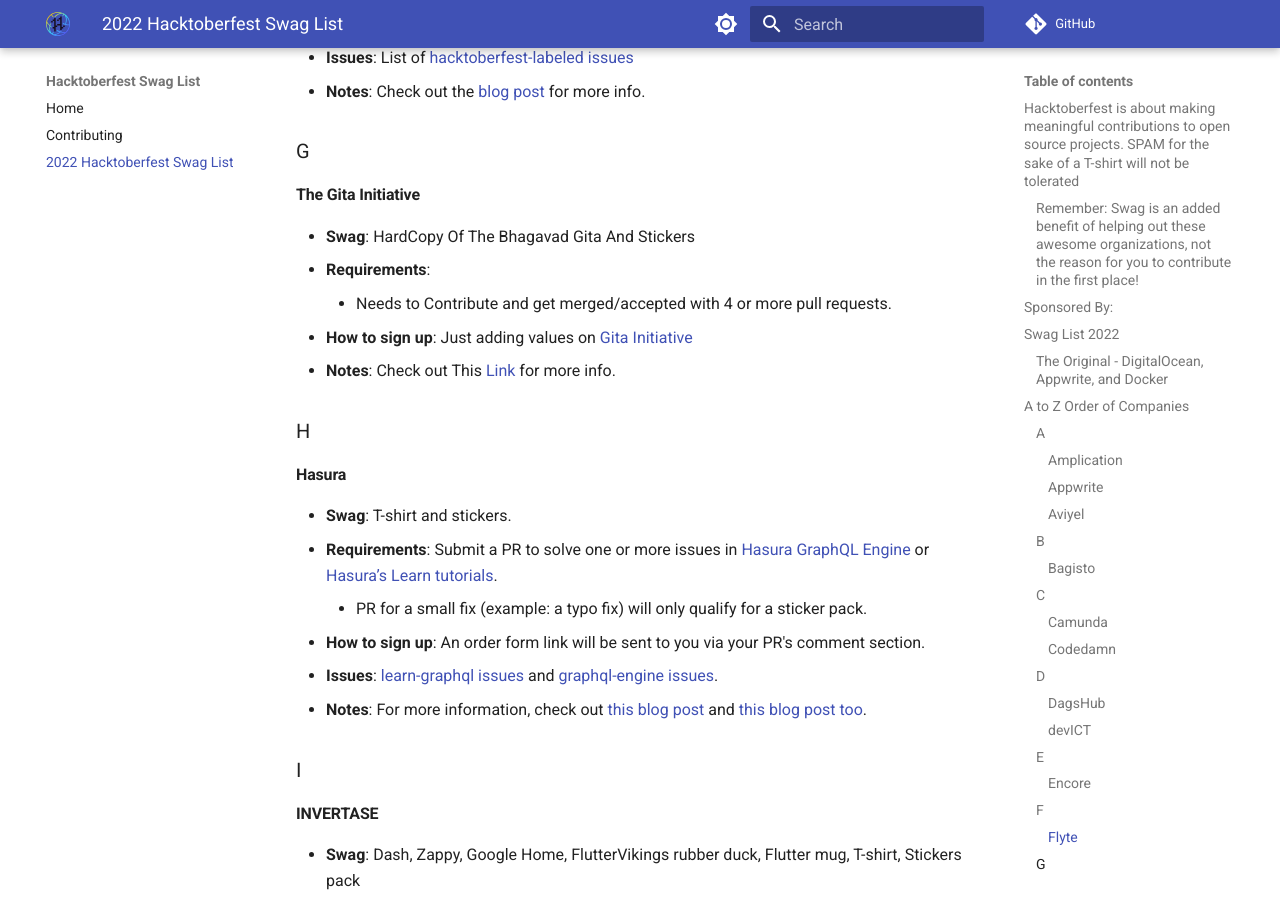
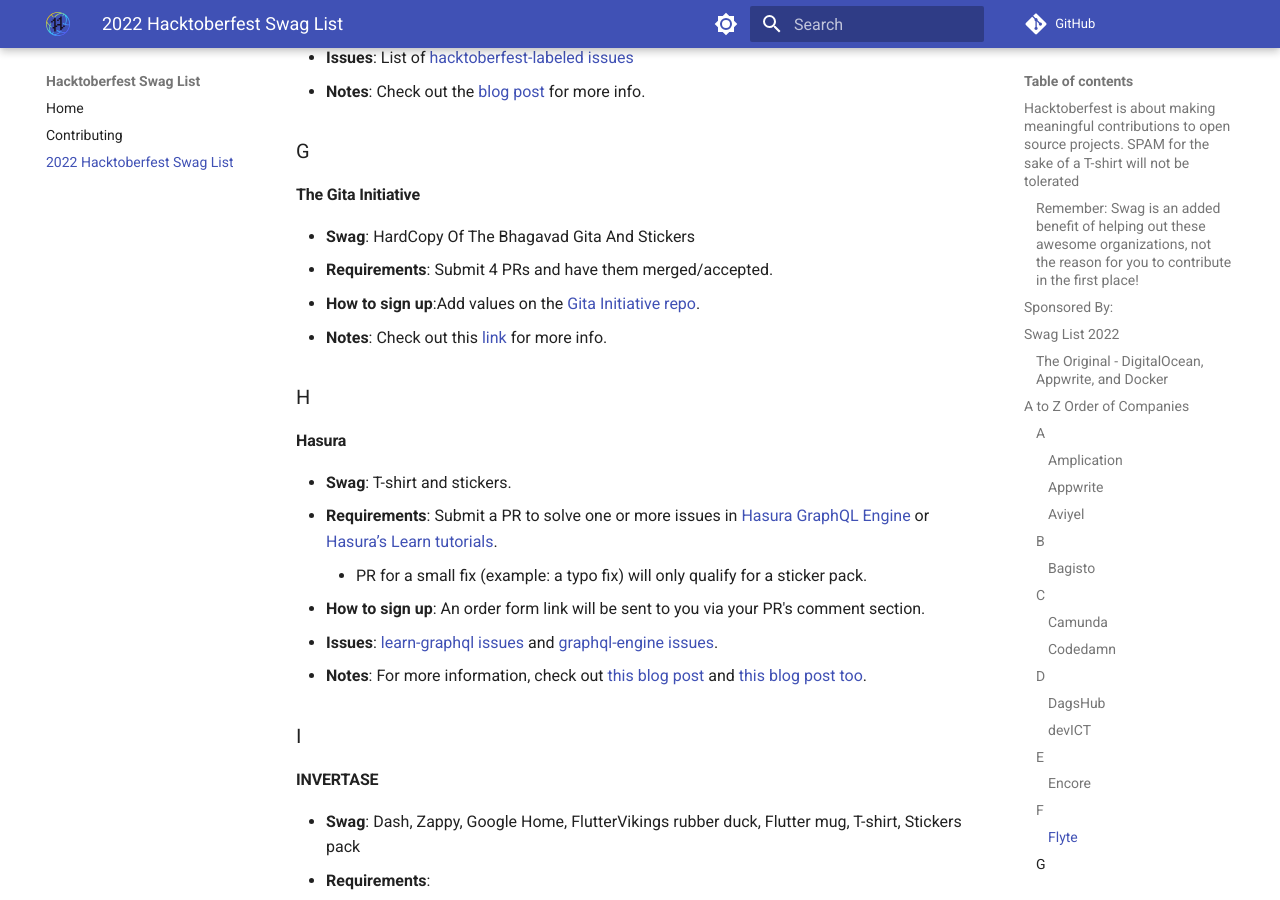
Before and after one commit to crweiner/hacktoberfest-swag-list, an MkDocs documentation site: the page built from docs/list.md, in a window 1280 px wide and 900 px high, scrolled down 4983 px. Built offline with MkDocs 1.6.1 and Material for MkDocs 9.7.7, drawn with Linux system fonts in a browser that asks for light colours; comment, search, counter and statistics services are not loaded.

Commit message:
Updates to Gita

```diff
--- a/docs/list.md
+++ b/docs/list.md
@@ -150,10 +150,9 @@
 #### **The Gita Initiative**
 
 - **Swag**: HardCopy Of The Bhagavad Gita And Stickers
-- **Requirements**:
-    - Needs to Contribute and get merged/accepted with 4 or more pull requests.
-- **How to sign up**: Just adding values on [Gita Initiative](https://github.com/gita/gita){:target="\_blank"}
-- **Notes**: Check out This [Link](https://www.linkedin.com/posts/vedvyas_github-gitagita-bhagavad-gita-in-json-activity-6982314384161140736-o370/){:target="\_blank"} for more info.
+- **Requirements**: Submit 4 PRs and have them merged/accepted.
+- **How to sign up**:Add values on the [Gita Initiative repo](https://github.com/gita/gita){:target="\_blank"}.
+- **Notes**: Check out this [link](https://www.linkedin.com/posts/vedvyas_github-gitagita-bhagavad-gita-in-json-activity-6982314384161140736-o370/){:target="\_blank"} for more info.
 
 ### H
 
```
